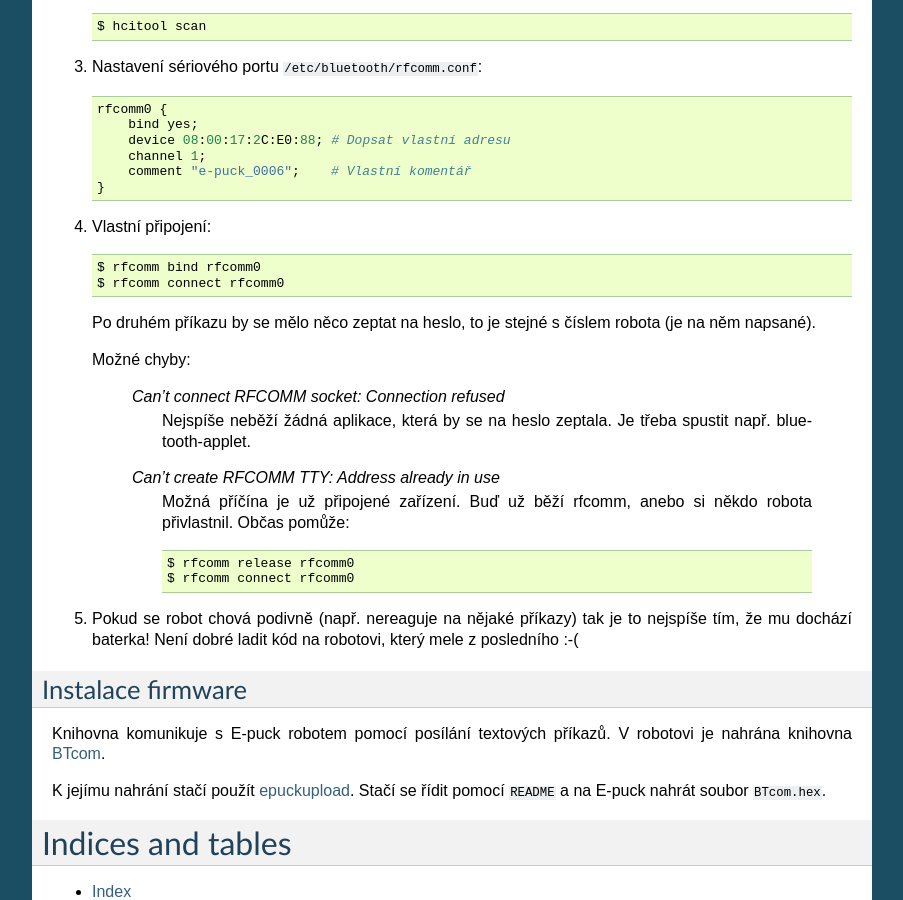
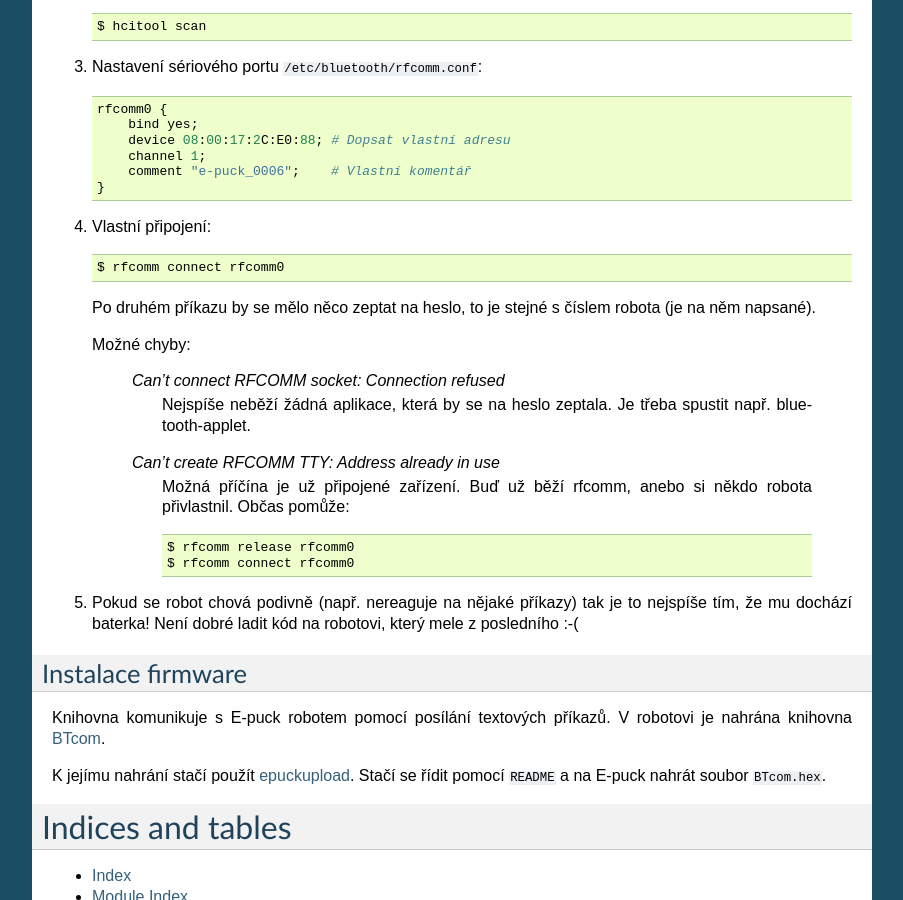
Before and after one commit to davidmarek/E-Puck-Algorithms-Library, a Sphinx documentation site: the page built from doc/index.rst, in a window 1280 px wide and 900 px high, scrolled down 1470 px. Shown: the whole window, without its empty margins (198-1101 px from the left). Built offline with Sphinx 7.4.7, drawn with Linux system fonts in a browser that asks for light colours.

Commit message:
rfcomm bind doesn't work

```diff
--- a/doc/index.rst
+++ b/doc/index.rst
@@ -121,7 +121,6 @@ Připojení
 
 4. Vlastní připojení::
 
-    $ rfcomm bind rfcomm0
     $ rfcomm connect rfcomm0
 
    Po druhém příkazu by se mělo něco zeptat na heslo, to je stejné s číslem
```
